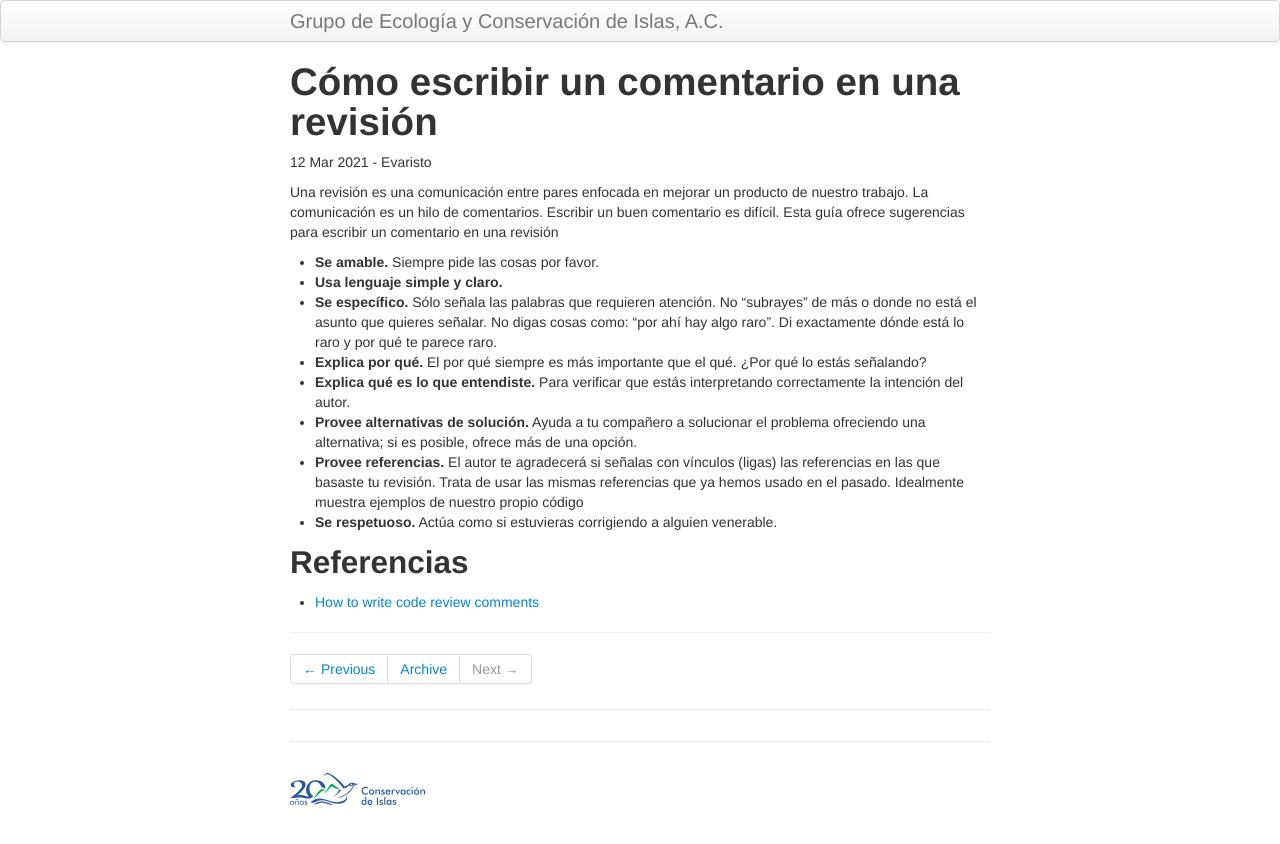
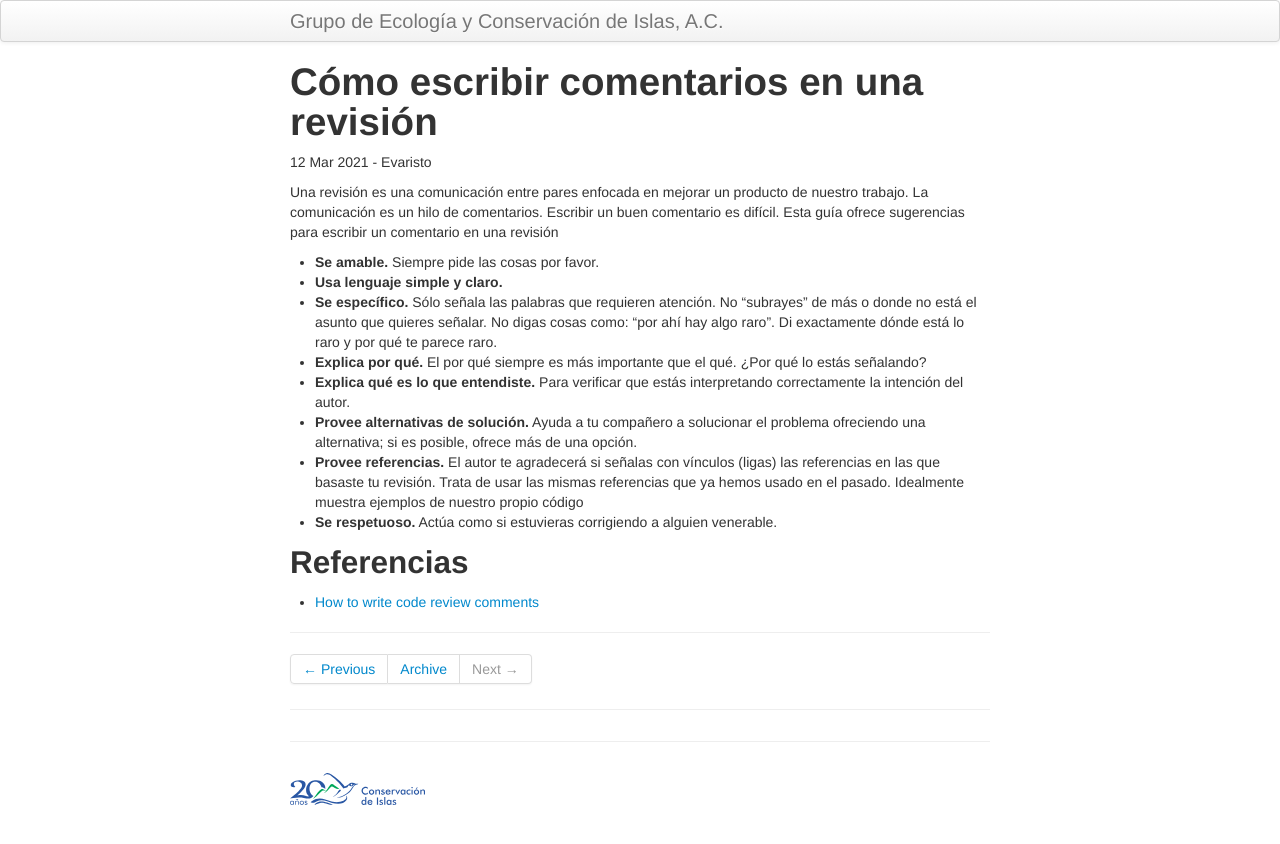
Before and after one commit to LizethMReyes/islasgeci.github.io, a Jekyll site: the page built from _posts/2021-03-12-comentarios_revision.md, in a window 1280 px wide. Shown: the top 844 px of the page. Built offline with Jekyll 4.4.1, drawn with Linux system fonts in a browser that asks for light colours.

Commit message:
Actualiza el título

```diff
--- a/_posts/2021-03-12-comentarios_revision.md
+++ b/_posts/2021-03-12-comentarios_revision.md
@@ -1,6 +1,6 @@
 ---
 layout: post
-title: Cómo escribir un comentario en una revisión
+title: Cómo escribir comentarios en una revisión
 author: Evaristo
 tags: equipo
 ---
```
